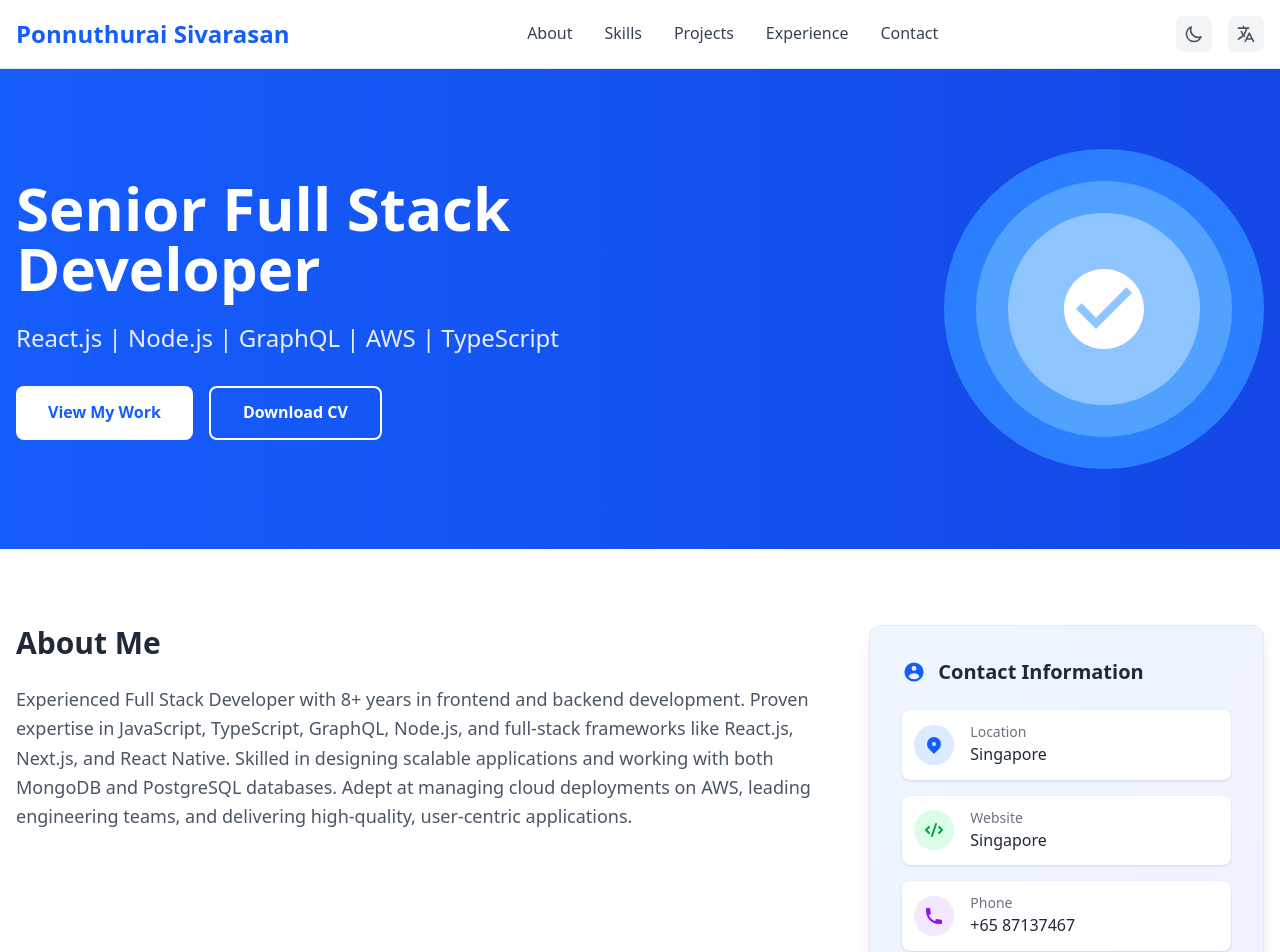
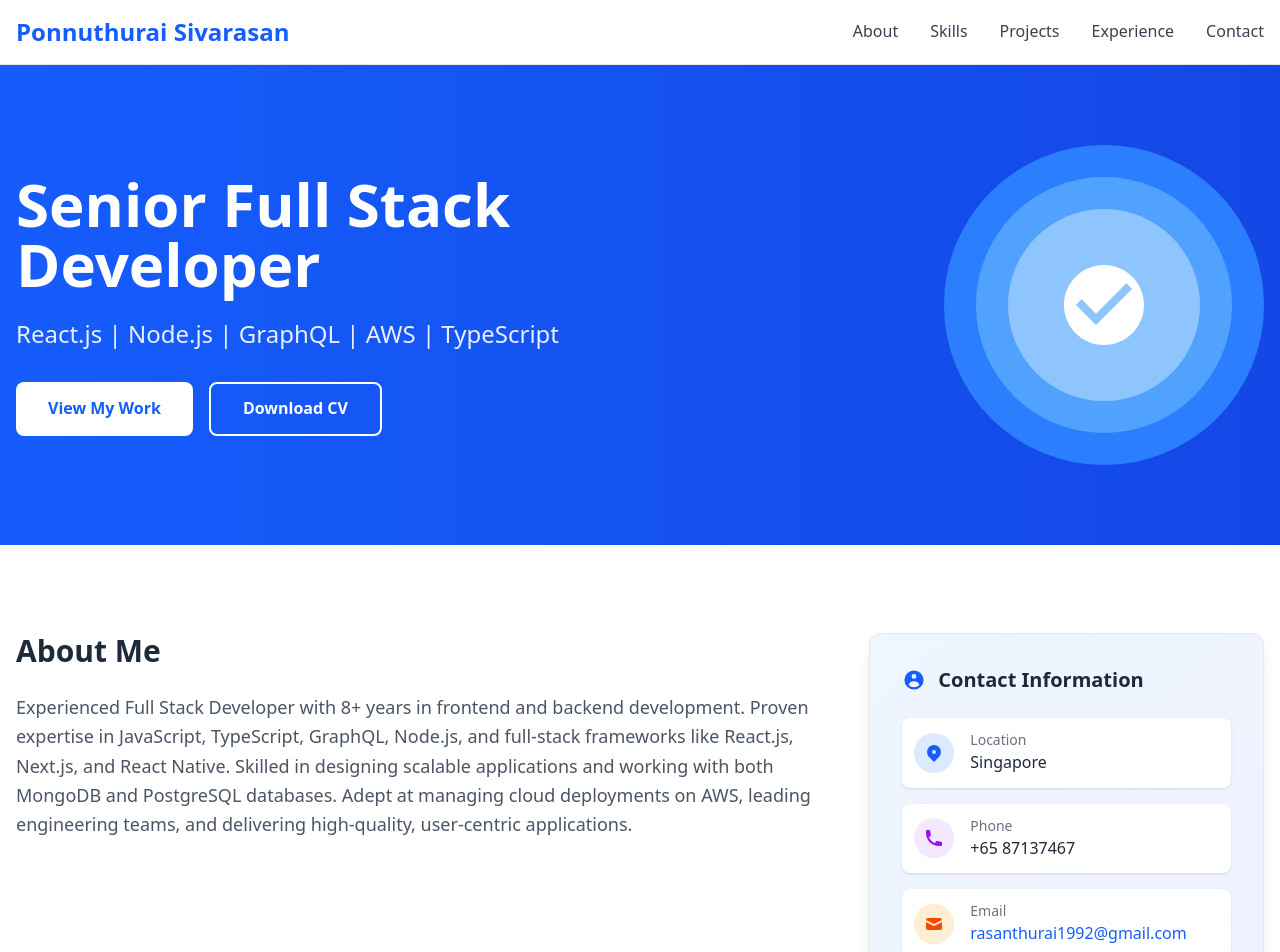
Before and after one commit to sivarasan-dev/sivarasan-dev.github.io, a Next.js app: page / in a window 1280 px wide. Shown: the top 952 px of the page. Built offline with nearby package versions, Linux system fonts and the light colour scheme.

Commit message:
Update dependencies, enhance dark mode styling, and improve theme transition effects in the portfolio.

```diff
--- a/src/app/globals.css
+++ b/src/app/globals.css
@@ -12,11 +12,10 @@
   --font-mono: var(--font-geist-mono);
 }
 
-@media (prefers-color-scheme: dark) {
-  :root {
+/* Dark mode variables */
+.dark {
   --background: #0a0a0a;
   --foreground: #ededed;
-  }
 }
 
 body {
@@ -25,6 +24,7 @@ body {
   font-family: var(--font-sans), Arial, Helvetica, sans-serif;
   line-height: 1.6;
   scroll-behavior: smooth;
+  transition: background-color 0.3s ease, color 0.3s ease;
 }
 
 /* Custom scrollbar */
@@ -46,23 +46,21 @@ body {
 }
 
 /* Dark mode scrollbar */
-@media (prefers-color-scheme: dark) {
-  ::-webkit-scrollbar-track {
+.dark ::-webkit-scrollbar-track {
   background: #2d2d2d;
 }
 
-  ::-webkit-scrollbar-thumb {
+.dark ::-webkit-scrollbar-thumb {
   background: #555;
 }
 
-  ::-webkit-scrollbar-thumb:hover {
+.dark ::-webkit-scrollbar-thumb:hover {
   background: #777;
 }
-}
 
-/* Smooth transitions */
+/* Smooth transitions for theme switching */
 * {
-  transition: color 0.2s ease, background-color 0.2s ease, border-color 0.2s ease;
+  transition: color 0.3s ease, background-color 0.3s ease, border-color 0.3s ease;
 }
 
 /* Focus styles for accessibility */
@@ -70,3 +68,12 @@ a:focus, button:focus {
   outline: 2px solid #3b82f6;
   outline-offset: 2px;
 }
+
+/* Theme toggle animation */
+.theme-toggle {
+  transition: transform 0.3s ease;
+}
+
+.theme-toggle:hover {
+  transform: scale(1.1);
+}
--- a/src/app/page.tsx
+++ b/src/app/page.tsx
@@ -1,6 +1,15 @@
-import Image from "next/image";
+"use client";
+
 
 export default function Home() {
+
+
+
+
+
+  // Prevent hydration mismatch by not rendering theme-dependent content until mounted
+
+
   return (
     <div className="min-h-screen bg-white dark:bg-gray-900">
       {/* Navigation Bar */}
@@ -14,18 +23,6 @@ export default function Home() {
               <a href="#projects" className="text-gray-700 dark:text-gray-300 hover:text-blue-600 transition-colors">Projects</a>
               <a href="#experience" className="text-gray-700 dark:text-gray-300 hover:text-blue-600 transition-colors">Experience</a>
               <a href="#contact" className="text-gray-700 dark:text-gray-300 hover:text-blue-600 transition-colors">Contact</a>
-            </div>
-            <div className="flex items-center space-x-4">
-              <button className="p-2 rounded-lg bg-gray-100 dark:bg-gray-800 hover:bg-gray-200 dark:hover:bg-gray-700 transition-colors">
-                <svg className="w-5 h-5 text-gray-600 dark:text-gray-400" fill="none" stroke="currentColor" viewBox="0 0 24 24">
-                  <path strokeLinecap="round" strokeLinejoin="round" strokeWidth={2} d="M20.354 15.354A9 9 0 018.646 3.646 9.003 9.003 0 0012 21a9.003 9.003 0 008.354-5.646z" />
-                </svg>
-              </button>
-              <button className="p-2 rounded-lg bg-gray-100 dark:bg-gray-800 hover:bg-gray-200 dark:hover:bg-gray-700 transition-colors">
-                <svg className="w-5 h-5 text-gray-600 dark:text-gray-400" fill="none" stroke="currentColor" viewBox="0 0 24 24">
-                  <path strokeLinecap="round" strokeLinejoin="round" strokeWidth={2} d="M3 5h12M9 3v2m1.048 9.5A18.022 18.022 0 016.412 9m6.088 9h7M11 21l5-10 5 10M12.751 5C11.783 10.77 8.07 15.61 3 18.129" />
-                </svg>
-              </button>
             </div>
           </div>
         </div>
@@ -68,10 +65,10 @@ export default function Home() {
 
       <div className="container mx-auto px-4 py-16">
         {/* About Me Section */}
-        <section id="about" className="mb-16 mt-3">
+        <section id="about" className="mb-12 mt-4">
           <div className="grid grid-cols-1 lg:grid-cols-3 gap-8">
             <div className="lg:col-span-2">
-              <h2 className="text-3xl font-bold text-gray-800 dark:text-white mb-6">About Me</h2>
+              <h2 className="text-3xl font-bold text-gray-800 dark:text-white mb-6 mt-2">About Me</h2>
               <p className="text-gray-600 dark:text-gray-300 leading-relaxed text-lg">
                 Experienced Full Stack Developer with 8+ years in frontend and backend development.
                 Proven expertise in JavaScript, TypeScript, GraphQL, Node.js, and full-stack frameworks
@@ -80,7 +77,7 @@ export default function Home() {
                 on AWS, leading engineering teams, and delivering high-quality, user-centric applications.
               </p>
             </div>
-            <div className="bg-gradient-to-br from-blue-50 to-indigo-50 dark:from-gray-800 dark:to-gray-700 rounded-xl p-8 shadow-lg border border-blue-100 dark:border-gray-600">
+            <div className="bg-gradient-to-br from-blue-50 to-indigo-50 dark:from-gray-800 dark:to-gray-700 rounded-xl p-8 shadow-lg border border-blue-100 dark:border-gray-600 mt-2">
               <h3 className="text-xl font-semibold text-gray-800 dark:text-white mb-6 flex items-center">
                 <svg className="w-6 h-6 text-blue-600 mr-3" fill="currentColor" viewBox="0 0 20 20">
                   <path fillRule="evenodd" d="M18 10a8 8 0 11-16 0 8 8 0 0116 0zm-6-3a2 2 0 11-4 0 2 2 0 014 0zm-2 4a5 5 0 00-4.546 2.916A5.986 5.986 0 0010 16a5.986 5.986 0 004.546-2.084A5 5 0 0010 11z" clipRule="evenodd" />
@@ -96,17 +93,6 @@ export default function Home() {
                   </div>
                   <div>
                     <p className="text-sm text-gray-500 dark:text-gray-400">Location</p>
-                    <p className="text-gray-800 dark:text-white font-medium">Singapore</p>
-                  </div>
-                </div>
-                <div className="flex items-center space-x-4 p-3 bg-white dark:bg-gray-700 rounded-lg shadow-sm">
-                  <div className="w-10 h-10 bg-green-100 dark:bg-green-900 rounded-full flex items-center justify-center">
-                    <svg className="w-5 h-5 text-green-600 dark:text-green-300" fill="currentColor" viewBox="0 0 20 20">
-                      <path fillRule="evenodd" d="M12.316 3.051a1 1 0 01.633 1.265l-4 12a1 1 0 11-1.898-.632l4-12a1 1 0 011.265-.633zM5.707 6.293a1 1 0 010 1.414L3.414 10l2.293 2.293a1 1 0 11-1.414 1.414l-3-3a1 1 0 010-1.414l3-3a1 1 0 011.414 0zm8.586 0a1 1 0 011.414 0l3 3a1 1 0 010 1.414l-3 3a1 1 0 11-1.414-1.414L16.586 10l-2.293-2.293a1 1 0 010-1.414z" clipRule="evenodd" />
-                    </svg>
-                  </div>
-                  <div>
-                    <p className="text-sm text-gray-500 dark:text-gray-400">Website</p>
                     <p className="text-gray-800 dark:text-white font-medium">Singapore</p>
                   </div>
                 </div>
```
Also changed, not shown: package.json (+7 -6 lines), 1 other file (tests, documents, lock files or other folders). Lines whose indentation alone changed are shown as unchanged.
